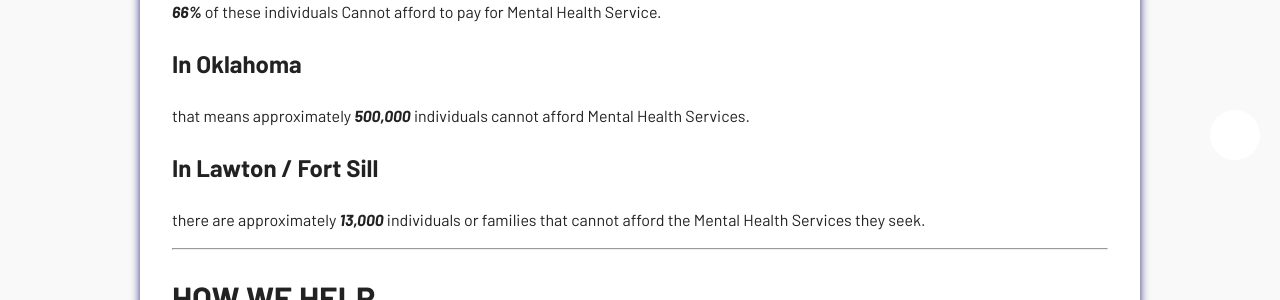
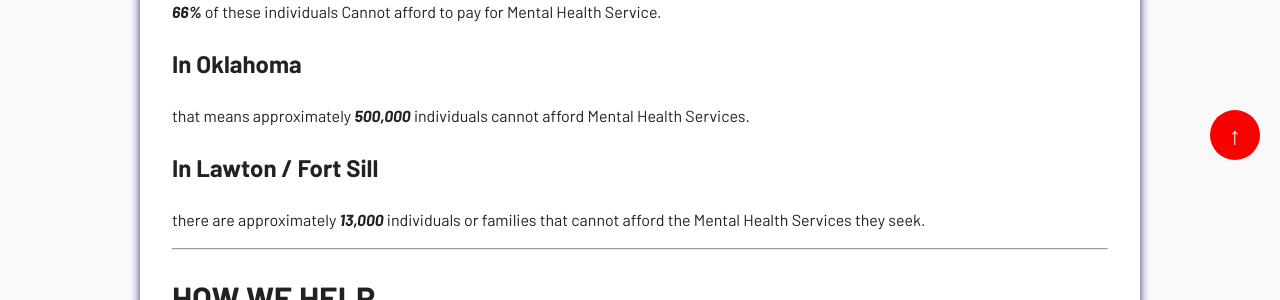
Before and after one commit to zero-hbar/lfrf-mock, a Jekyll site: the page built from index.md, in a window 1280 px wide. Shown: the part 720-1020 px from the top of the page. Built offline with Jekyll 4.4.1, drawn with Linux system fonts in a browser that asks for light colours.

Commit message:
Update default.html

```diff
--- a/_layouts/default.html
+++ b/_layouts/default.html
@@ -24,7 +24,7 @@
     position: fixed;
     bottom: 20px;
     right: 20px;
-    background-color: #ffffff;
+    background-color: #fa0101;
     color: #ffffff;
     font-size: 24px;
     font-weight: bold;
```
